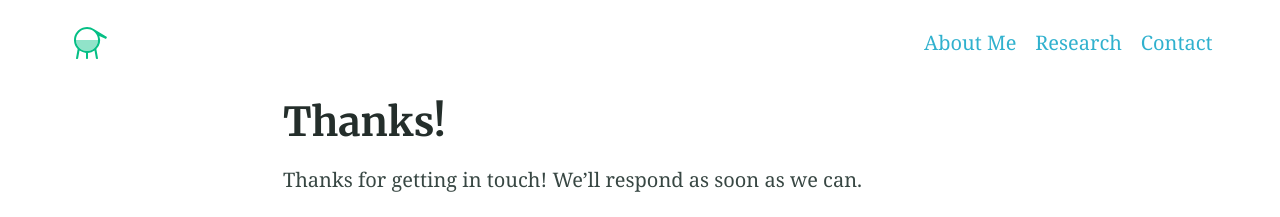
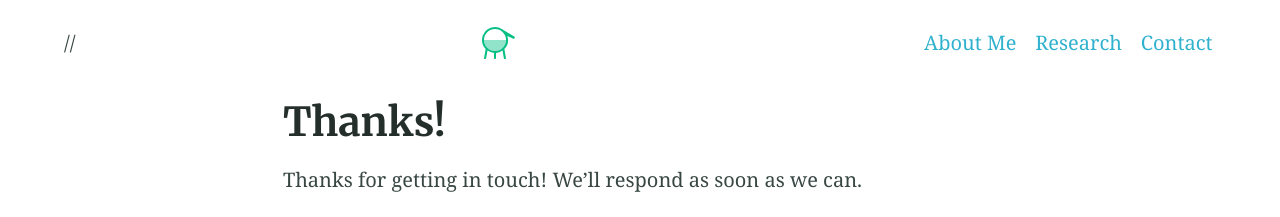
Before and after one commit to alenaernst/alenaernst.github.io, a Jekyll site: the page built from thanks.md, in a window 1280 px wide. Shown: the top 217 px of the page. Built offline with Jekyll 4.4.1, drawn with Linux system fonts in a browser that asks for light colours.

Commit message:
Update site-header.html

```diff
--- a/_includes/site-header.html
+++ b/_includes/site-header.html
@@ -1,6 +1,6 @@
 <header class="header">
   <div class="container">
-    {% if site.logo %}{% include site-logo.html %}{% endif %}
+    //{% if site.logo %}{% include site-logo.html %}{% endif %}
 
     {% include nav-header.html %}
   </div>
```
